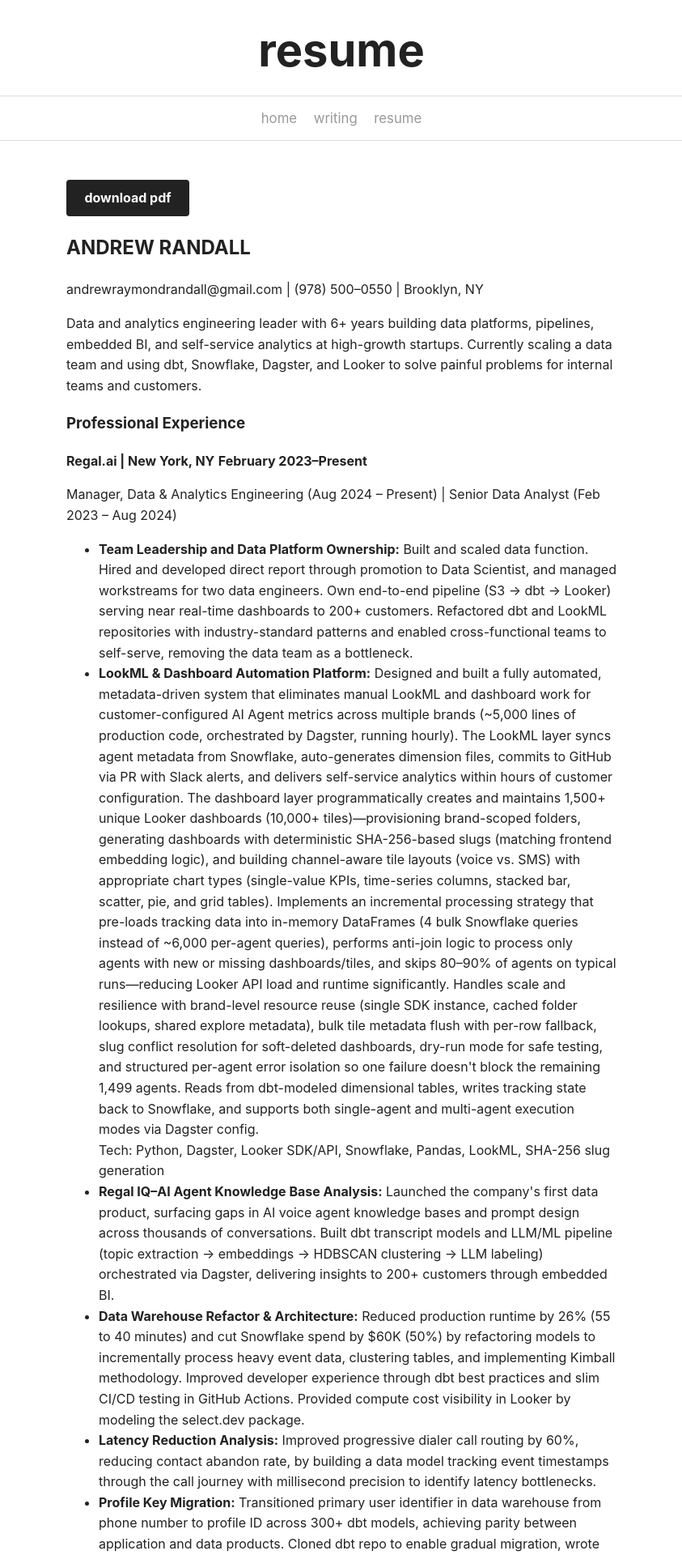
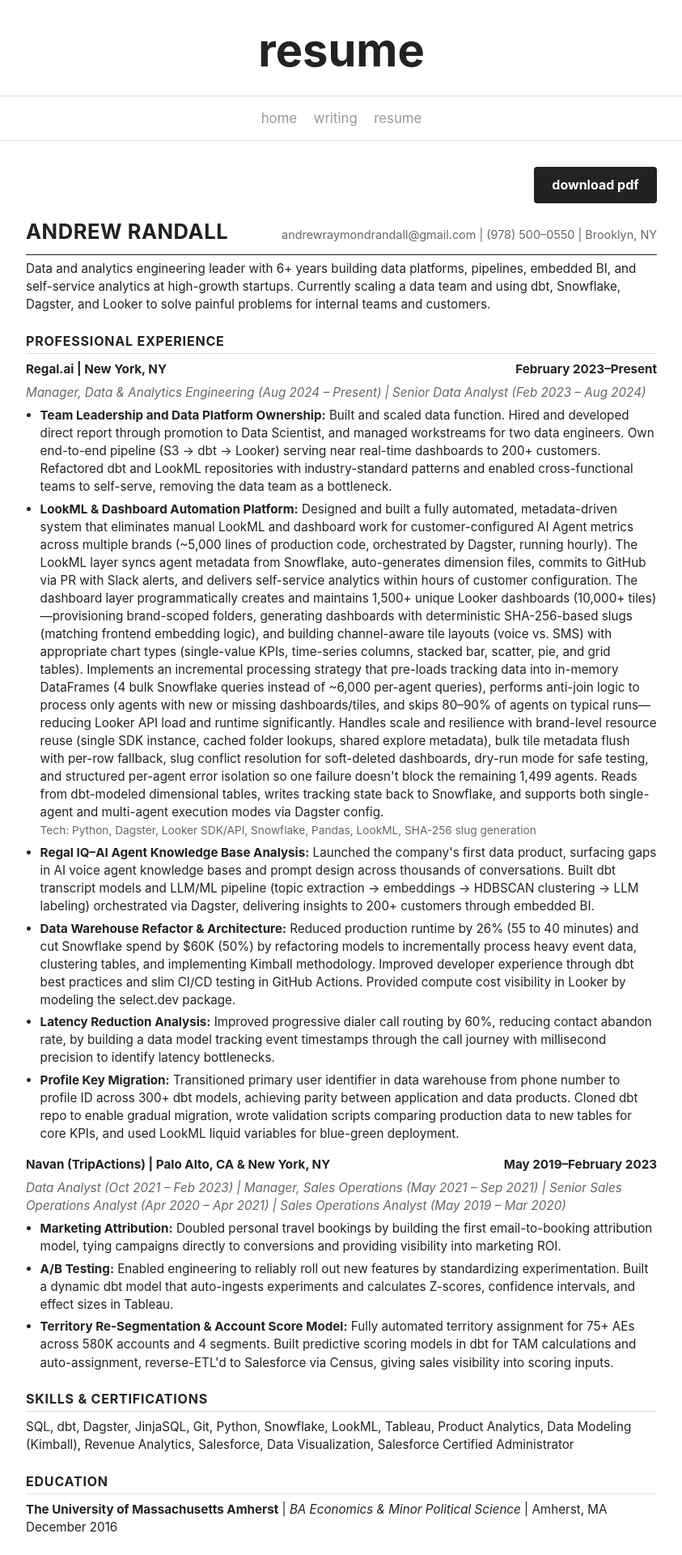
Before and after one commit to andrewrrandall/www.andrewrrandall.com, a Jekyll site: the page built from resume.html, in a window 1280 px wide. Shown: the top 1920 px of the page at 81% size, without its empty margins (218-1061 px from the left). Built offline with Jekyll 4.4.1, drawn with Linux system fonts in a browser that asks for light colours.

Commit message:
Restore resume/print/syntax-highlight styles, tidy PDF page breaks
Co-authored-by: Copilot <223556219+Copilot@users.noreply.github.com>

```diff
--- a/resume.html
+++ b/resume.html
@@ -49,7 +49,7 @@ main_class: resume-page
         <h3 class="resume-section">Education</h3>
         {% for e in r.education %}
         <div class="resume-row">
-            <span><strong>{{ e.school | escape }}</strong> | <em>{{ e.degree | escape }}</em> | {{ e.location | escape }}</span>
+            <span><strong>{{ e.school | escape }}</strong> | <em>{{ e.degree | escape }}</em> | <span class="nowrap">{{ e.location | escape }}</span></span>
             <span>{{ e.dates | escape }}</span>
         </div>
         {% endfor %}
--- a/style.css
+++ b/style.css
@@ -264,3 +264,162 @@ main.home {
   font-size: .8rem;
   color: var(--muted);
 }
+
+/* Resume */
+main.resume-page {
+  max-width: 820px;
+}
+
+.resume-actions {
+  text-align: right;
+  margin: 0 0 1rem;
+}
+
+.resume {
+  font-size: .95rem;
+  line-height: 1.45;
+}
+
+.resume p {
+  margin: .4rem 0;
+}
+
+.resume-header {
+  display: flex;
+  flex-wrap: wrap;
+  align-items: baseline;
+  justify-content: space-between;
+  gap: .25rem 1rem;
+  border-bottom: 1px solid var(--text);
+  padding-bottom: .4rem;
+}
+
+.resume-name {
+  margin: 0;
+  font-size: 1.6rem;
+  letter-spacing: .02em;
+}
+
+.resume-contact {
+  color: var(--muted);
+  font-size: .9rem;
+}
+
+.resume-section {
+  margin: 1.4rem 0 .5rem;
+  padding-bottom: .2rem;
+  border-bottom: 1px solid var(--border);
+  font-size: 1rem;
+  text-transform: uppercase;
+  letter-spacing: .05em;
+}
+
+.resume-job + .resume-job {
+  margin-top: 1rem;
+}
+
+.resume-row {
+  display: flex;
+  flex-wrap: wrap;
+  justify-content: space-between;
+  gap: 0 1rem;
+}
+
+.resume-roles {
+  font-style: italic;
+  color: var(--muted);
+}
+
+.resume ul {
+  margin: .4rem 0 0;
+  padding-left: 1.1rem;
+}
+
+.resume li {
+  margin-bottom: .35rem;
+}
+
+.resume-tech {
+  color: var(--muted);
+  font-size: .9em;
+}
+
+@page {
+  size: letter;
+  margin: .5in .6in;
+}
+
+@media print {
+  .no-print {
+    display: none !important;
+  }
+
+  body {
+    display: block;
+    min-height: 0;
+  }
+
+  main,
+  main.resume-page {
+    max-width: none;
+    padding: 0;
+  }
+
+  .resume {
+    font-size: 9.5pt;
+    line-height: 1.35;
+  }
+
+  .resume-name {
+    font-size: 16pt;
+  }
+
+  .resume li {
+    break-inside: avoid;
+  }
+
+  .resume-row,
+  .resume-roles {
+    break-after: avoid;
+  }
+
+  .resume-row {
+    flex-wrap: nowrap;
+  }
+
+  .resume-row > :last-child {
+    flex-shrink: 0;
+  }
+
+  a {
+    text-decoration: none;
+  }
+}
+
+/* Syntax highlighting (Rouge, GitHub-like colors) */
+.highlight .c, .highlight .ch, .highlight .cd, .highlight .cm,
+.highlight .cpf, .highlight .c1, .highlight .cs { color: #6a737d; font-style: italic; }
+.highlight .cp { color: #d73a49; }
+.highlight .k, .highlight .kc, .highlight .kd, .highlight .kn,
+.highlight .kp, .highlight .kr, .highlight .kv, .highlight .ow { color: #d73a49; }
+.highlight .kt { color: #6f42c1; }
+.highlight .s, .highlight .sa, .highlight .sb, .highlight .sc, .highlight .dl,
+.highlight .sd, .highlight .s2, .highlight .se, .highlight .sh, .highlight .si,
+.highlight .sx, .highlight .s1, .highlight .ss, .highlight .sr { color: #032f62; }
+.highlight .m, .highlight .mb, .highlight .mf, .highlight .mh,
+.highlight .mi, .highlight .il, .highlight .mo, .highlight .mx { color: #005cc5; }
+.highlight .nb, .highlight .bp, .highlight .no, .highlight .nv,
+.highlight .vc, .highlight .vg, .highlight .vi { color: #005cc5; }
+.highlight .nf, .highlight .fm, .highlight .nc, .highlight .ne,
+.highlight .nd, .highlight .nn { color: #6f42c1; }
+.highlight .nt { color: #22863a; }
+.highlight .na { color: #005cc5; }
+.highlight .o { color: #d73a49; }
+.highlight .gd { color: #b31d28; background-color: #ffeef0; }
+.highlight .gi { color: #22863a; background-color: #f0fff4; }
+.highlight .gh, .highlight .gu { color: #005cc5; font-weight: bold; }
+.highlight .err { color: #b31d28; }
+
+.nowrap {
+  white-space: nowrap;
+}
```
